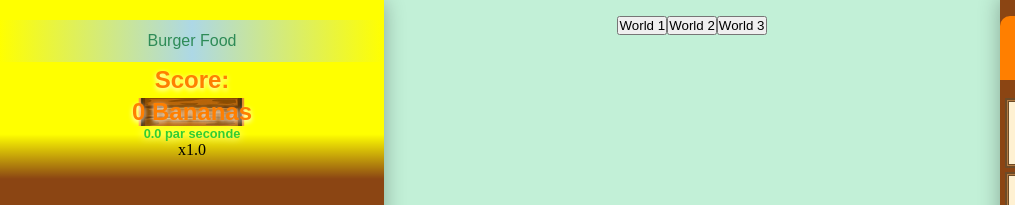
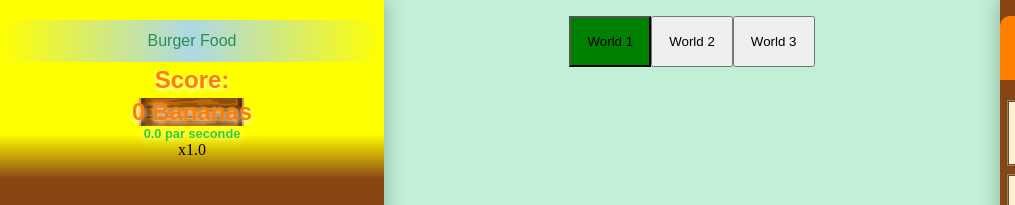
Before and after one commit to Orkose04/miniProjet, a plain HTML site: page index.html in a window 1280 px wide. Both pictures are taken after a click on the button "World 1". Shown: the top 205 px of the page, 0-1015 px from the left. Drawn offline with Linux system fonts and the light colour scheme.

Commit message:
world selection

```diff
--- a/css/style.css
+++ b/css/style.css
@@ -252,6 +252,20 @@ body {
 .world-windows {
   position: absolute;
   top: 1rem;
+
+  & button {
+    padding: 1rem;
+  }
+}
+
+.active-world {
+  background: green;
+}
+
+.deactivated {
+  pointer-events: none;
+  background: #333;
+  color: #aaa;
 }
 
 .save-buttons {
--- a/index.html
+++ b/index.html
@@ -20,9 +20,17 @@
     <!-- Espace centrale -->
     <div class="center-side">
       <div class="world-windows">
-        <button id="worldBtn1">World 1</button
-        ><button id="worldBtn2">World 2</button
-        ><button id="worldBtn3">World 3</button>
+        <button
+          id="worldBtn1"
+          class="world-button active-world"
+          onclick="showWorld(1)"
+        >
+          World 1</button
+        ><button id="worldBtn2" class="world-button" onclick="showWorld(2)">
+          World 2</button
+        ><button id="worldBtn3" class="world-button" onclick="showWorld(3)">
+          World 3
+        </button>
       </div>
 
       <img src="./images/level1.png" alt="level" />
--- a/script/main.js
+++ b/script/main.js
@@ -28,10 +28,19 @@ class Game {
     prestigeButton.dataset.description = `Requirement: ${this.prestigeRequirement}`;
     this.addTooltipListeners(prestigeButton);
 
+    this.worldBtn1 = document.getElementById("worldBtn1");
+    this.worldBtn2 = document.getElementById("worldBtn2");
+    this.worldBtn3 = document.getElementById("worldBtn3");
+
     this.saveButton = document.getElementById("save-button");
     this.loadButton = document.getElementById("load-button");
 
     this.clickButton.addEventListener("click", () => this.click());
+
+    this.worldBtn1.addEventListener("click", () => this.showWorld(1));
+    this.worldBtn2.addEventListener("click", () => this.showWorld(2));
+    this.worldBtn3.addEventListener("click", () => this.showWorld(3));
+
     this.saveButton.addEventListener("click", () => this.saveGame());
     this.loadButton.addEventListener("click", () => this.loadGame());
 
@@ -239,8 +248,6 @@ class Game {
 
     this.updateScore();
     this.renderUpgrades();
-
-    // setInterval(() => this.autoClick(), 1000);
   }
 
   click() {
@@ -332,6 +339,18 @@ class Game {
       this.addTooltipListeners(button);
       container.appendChild(button);
     });
+  }
+
+  showWorld(worldId) {
+    const worldButtons = document.getElementsByClassName("world-button");
+    for (let button of worldButtons) {
+      button.classList.remove("active-world");
+    }
+    document.getElementById(`worldBtn${worldId}`).classList.add("active-world");
+
+    this.currentWorld = worldId;
+
+    this.renderUpgrades();
   }
 
   prestige() {
```
